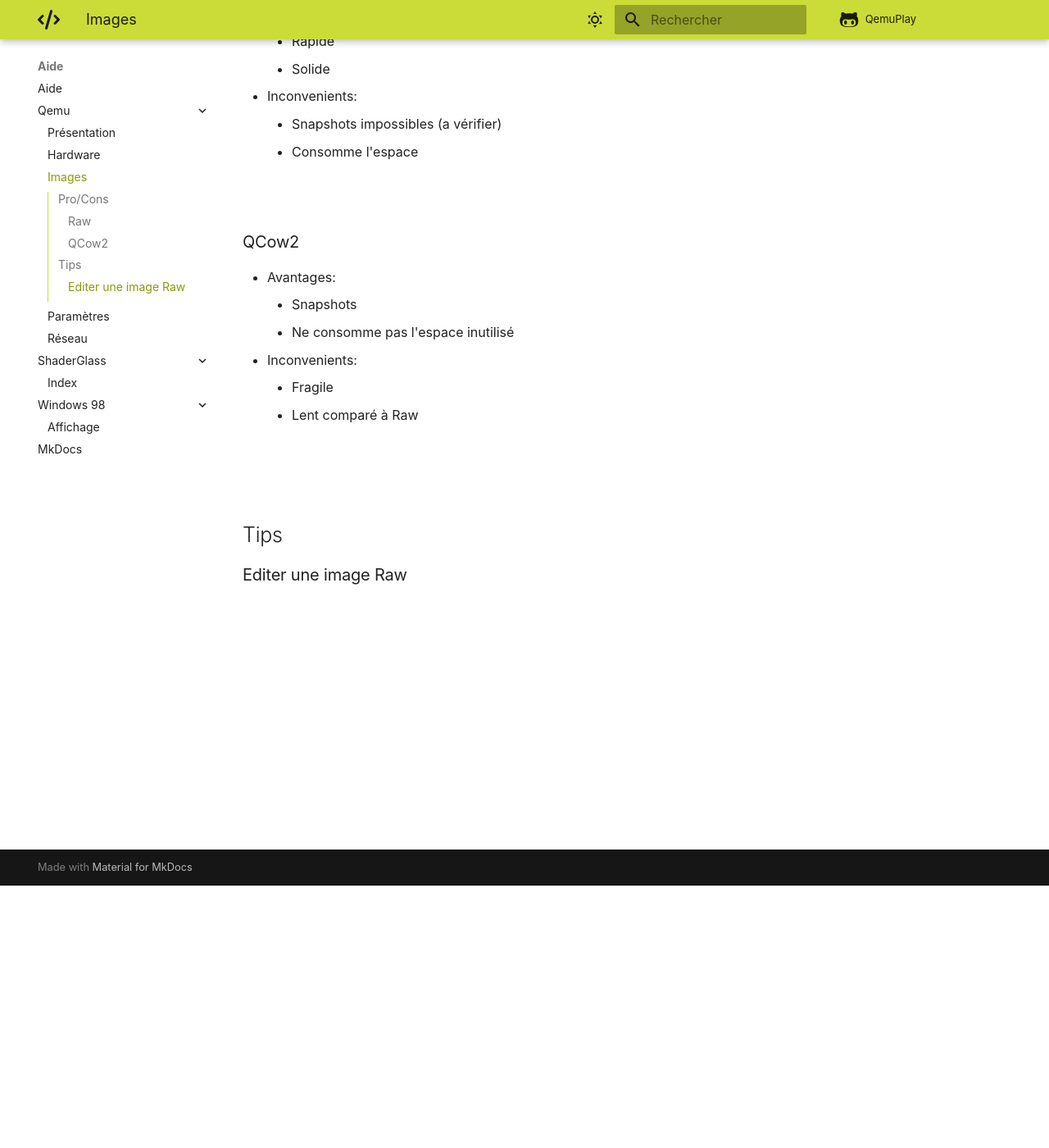
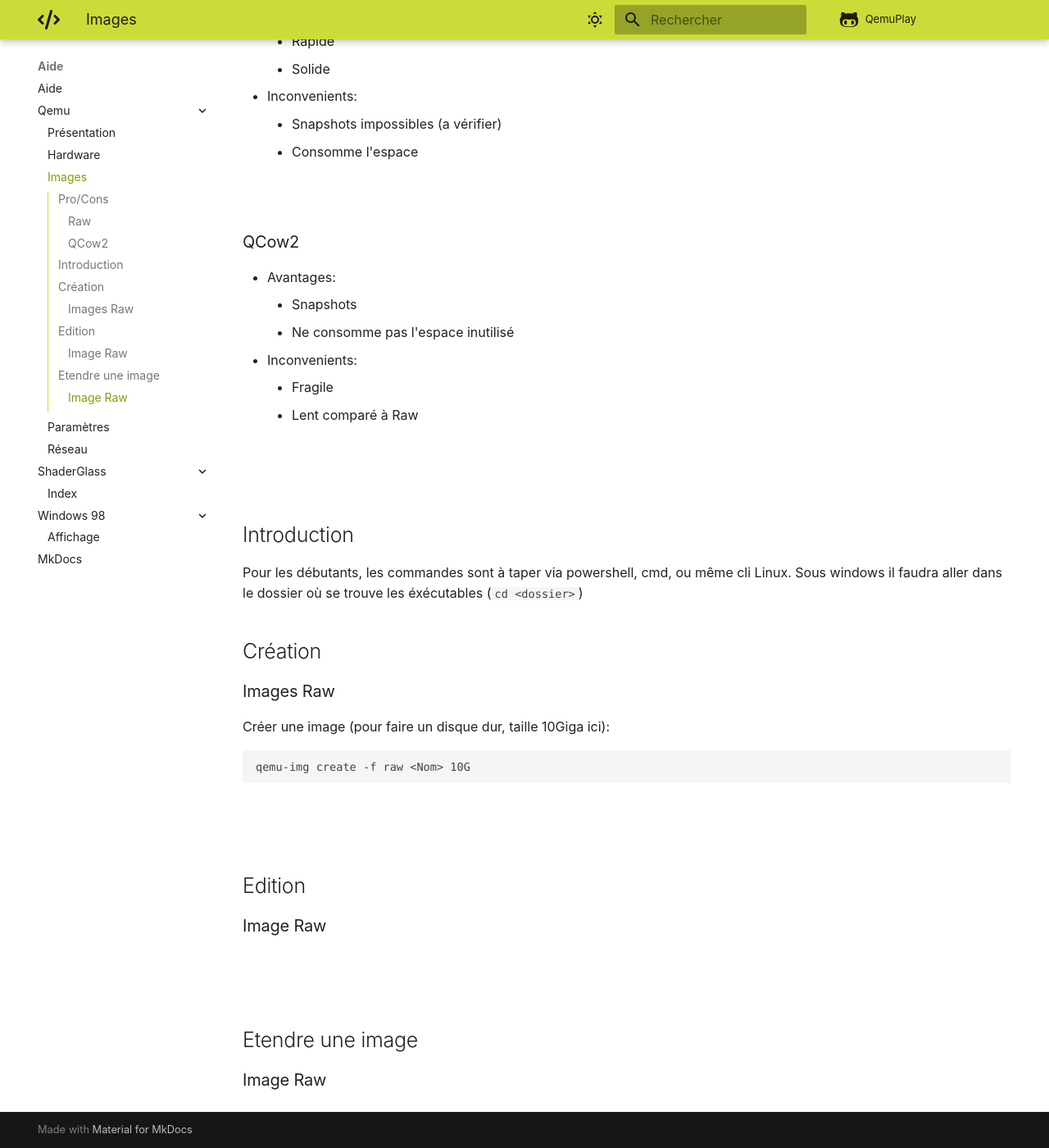
Before and after one commit to daerlnaxe/QemuPlay, an MkDocs documentation site: the page built from docs/80-aide/qemu/images.md, in a window 1280 px wide and 1400 px high, scrolled down 320 px. Shown: the whole window at 82% size. Built offline with MkDocs 1.6.1 and Material for MkDocs 9.7.7, drawn with Linux system fonts in a browser that asks for light colours; comment, search, counter and statistics services are not loaded.

Commit message:
Update images.md

````diff
--- a/docs/80-aide/qemu/images.md
+++ b/docs/80-aide/qemu/images.md
@@ -24,5 +24,27 @@
 <br>
 <br>
 
-## Tips
-### Editer une image Raw
+
+## Introduction
+Pour les débutants, les commandes sont à taper via powershell, cmd, ou même cli Linux. Sous windows il faudra aller dans le dossier où se trouve les éxécutables (`cd <dossier>`)
+
+## Création
+### Images Raw
+
+Créer une image (pour faire un disque dur, taille 10Giga ici):
+```
+qemu-img create -f raw <Nom> 10G
+```
+
+<br>
+<br>
+
+## Edition
+### Image Raw
+
+<br>
+<br>
+
+
+## Etendre une image
+### Image Raw
````
